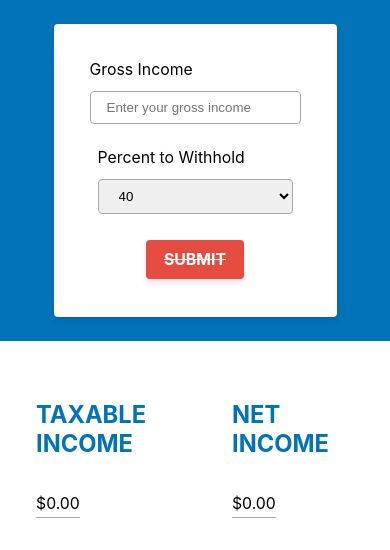
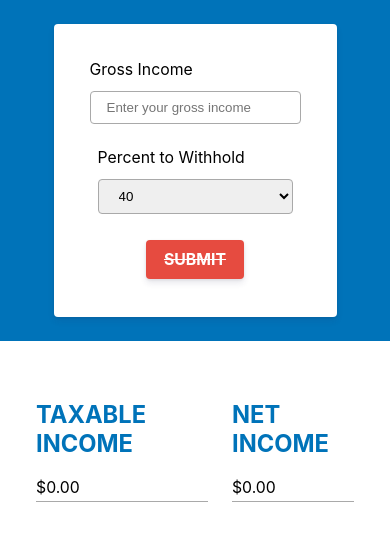
Before and after one commit to adriantoddross/set-aside, a React (Create React App) app: page / in a window 390 px wide. Shown: the top 550 px of the page. Built offline with nearby package versions, Linux system fonts and the light colour scheme.

Commit message:
convert to mobile 1st

```diff
--- a/src/Components/IncomeDisplay.css
+++ b/src/Components/IncomeDisplay.css
@@ -1,3 +1,4 @@
+@media (min-width: 320px) {
   .income-display {
     padding: 0.75rem;
   }
@@ -10,8 +11,14 @@
   }
 
   .income-display p {
-  display: inline-block;
     border-bottom: 1px solid darkgrey;
     padding-bottom: .25rem;
     word-break: break-all;
   }
+}
+
+@media (min-width: 768px) {}
+
+@media (min-width: 1024px) {}
+
+@media (min-width: 1440px) {}
```
Lines whose indentation alone changed are shown as unchanged.
